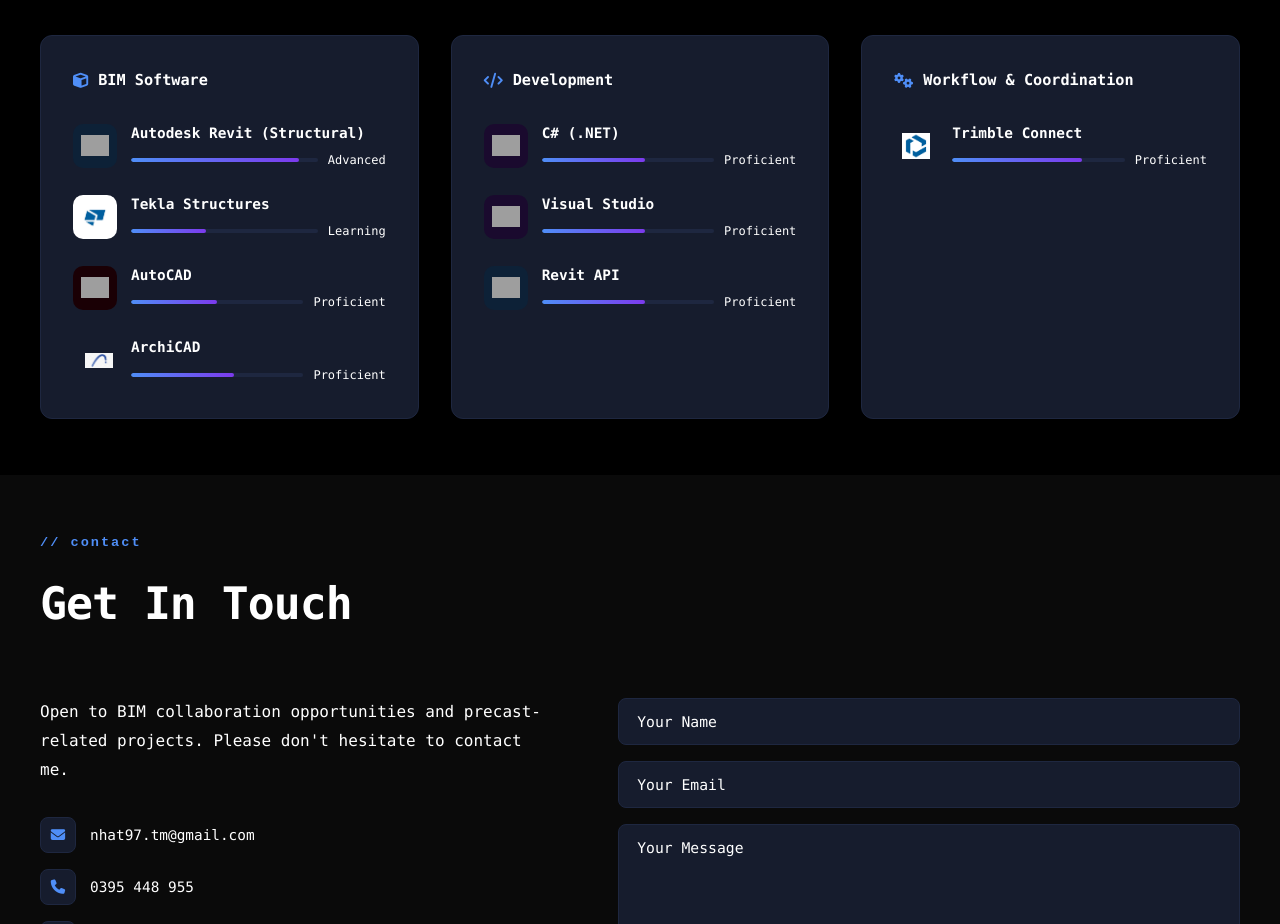
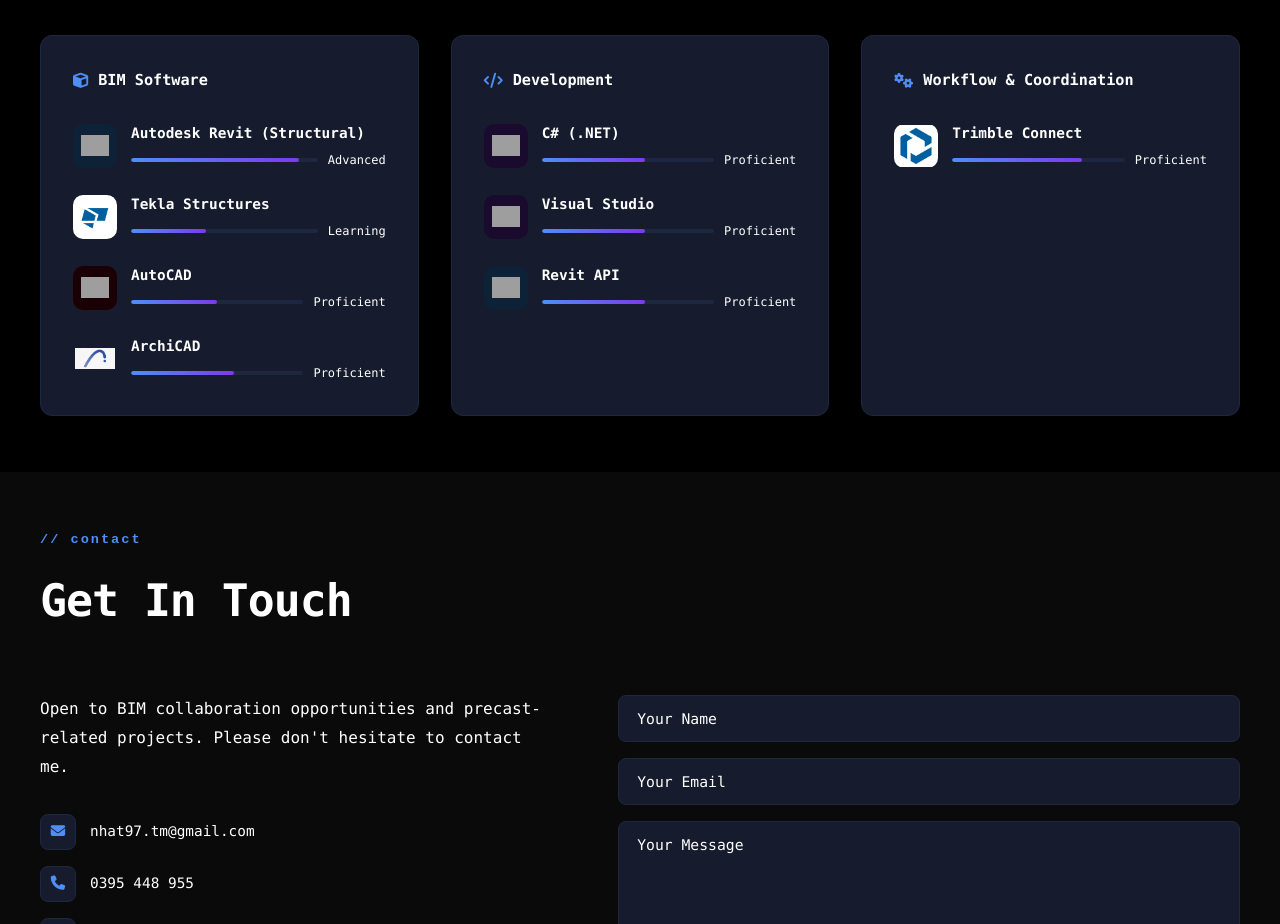
Before and after one commit to Ntools97/portfolio, a plain HTML site: page index.html in a window 1280 px wide. Shown: the part 10980-11904 px from the top of the page. Drawn offline with Linux system fonts and the light colour scheme; grey boxes are pictures that could not be loaded; a web font is replaced by a local one.

Commit message:
Fix tech stack logo layout

```diff
--- a/style.css
+++ b/style.css
@@ -1042,14 +1042,14 @@
 .tool-logo.csharp  { background: #1a0a2e; }
 .tool-logo.vs      { background: #1a0a2e; }
 .tool-logo.api     { background: #0d2137; }
-.tool-logo.archicad { background: transparent; padding: 0; width: 52px; height: 52px; }
+.tool-logo.archicad { background: transparent; padding: 2px; }
 .tool-logo.trimble  { background: transparent; padding: 0; }
 .tool-logo.ifc     { background: #0a1f14; color: #10b981; }
 .tool-logo.excel   { background: #0a1a0a; color: #22c55e; }
 
 .tool-logo img {
-  width: 28px;
-  height: 28px;
+  width: 100%;
+  height: 100%;
   object-fit: contain;
   display: block;
   margin: auto;
```
